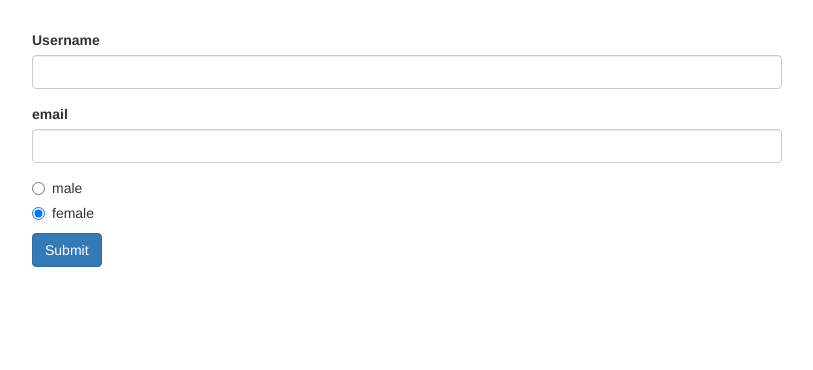
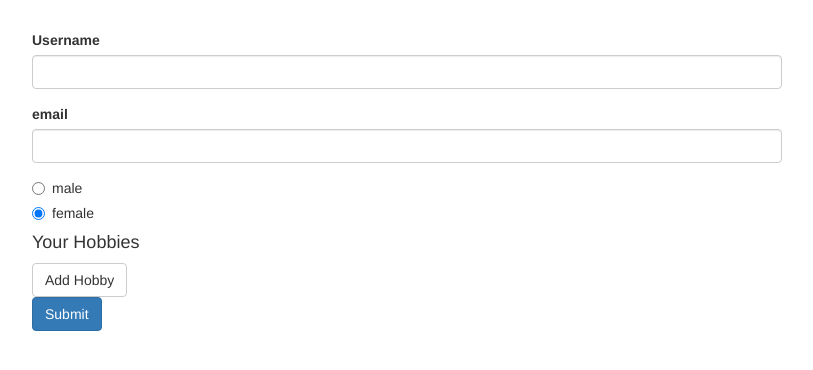
Before and after one commit to melarenina/FormsReactive, an Angular app: page / in a window 1280 px wide. Shown: the top 370 px of the page, without its empty margins (233-1046 px from the left). Built offline with nearby package versions, Linux system fonts and the light colour scheme.

Commit message:
Reactive: Arrays of Form Controls (FormArray)

```diff
--- a/src/app/app.component.html
+++ b/src/app/app.component.html
@@ -45,6 +45,26 @@
             >{{ gender }}
           </label>
         </div>
+
+        <div formArrayName="hobbies">
+          <h4>Your Hobbies</h4>
+          <button
+            class="btn btn-default"
+            type="button"
+            (click)="onAddHobbies()">Add Hobby</button>
+
+          <div
+            class="form-group"
+            *ngFor="let hobbyControl of getControls(); let i = index"
+          >
+            <input
+              type="text"
+              class="form-control"
+              [formControlName]="i"
+            >
+          </div>
+        </div>
+
         <span
             class="help-block"
             *ngIf="!signupForm.valid && signupForm.touched"
--- a/src/app/app.component.ts
+++ b/src/app/app.component.ts
@@ -1,5 +1,5 @@
 import { Component, OnInit } from '@angular/core';
-import { FormGroup, FormControl, Validators } from '@angular/forms';
+import { FormGroup, FormControl, Validators, FormArray } from '@angular/forms';
 
 @Component({
   selector: 'app-root',
@@ -19,11 +19,21 @@ export class AppComponent implements OnInit{
           email: new FormControl(null, [Validators.required, Validators.email]),
         }),
         gender: new FormControl('female', Validators.required),
+        hobbies: new FormArray([])
     });
   }
 
   onSubmit(){
-    console.log(this.signupForm)
+    console.log(this.signupForm);
+  }
+
+  onAddHobbies(){
+    const control = new FormControl(null, Validators.required);
+    (this.signupForm.get('hobbies') as FormArray).push(control);
+  }
+
+  getControls() {
+    return (this.signupForm.get('hobbies') as FormArray).controls;
   }
 
 }
```
